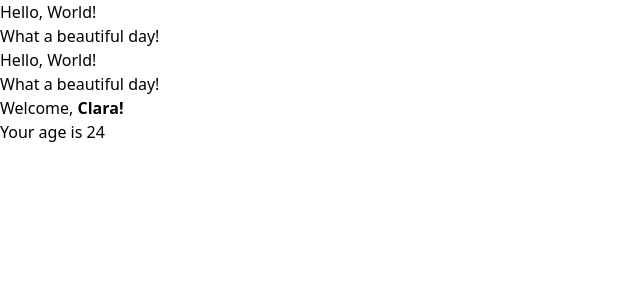
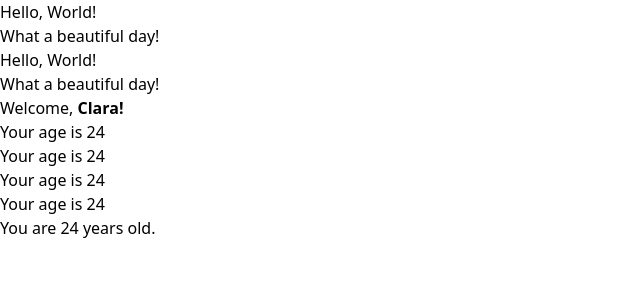
Before and after one commit to SaraBlue17/EserciziReact, a React (Vite) app: page / in a window 1280 px wide. Shown: the top 300 px of the page, without its empty margins (0-640 px from the left). Built offline with nearby package versions, Linux system fonts and the light colour scheme; the HTML template or start-up script is replaced by a standard one.

Commit message:
Conditional Rendering

```diff
--- a/src/App.jsx
+++ b/src/App.jsx
@@ -2,7 +2,7 @@ import HelloWorld from "./HelloWorld";
 import Welcome from "./Welcome";
 
 const name = "Clara";
-const age = "24";
+const age = 24;
 
 export default function App() {
   return (
--- /dev/null
+++ b/src/MessageAge.jsx
@@ -0,0 +1,3 @@
+export default function MessageAge ({age}) {
+    return (<p>{age > 18 ? `You are ${age} years old.` : "You are very young!"}</p>)
+}
--- a/src/Welcome.jsx
+++ b/src/Welcome.jsx
@@ -1,4 +1,5 @@
 import Age from "./Age";
+import MessageAge from "./MessageAge";
 
 export default function Welcome({ name, age }) {
   return (
@@ -7,6 +8,11 @@ export default function Welcome({ name, age }) {
         Welcome, <strong>{name}!</strong>
       </p>
       <Age age={age} />
+      {age > 18 && <Age age={age} />}
+      {age && <Age age={age} />}
+      {age > 18 && age < 65 && <Age age={age} />}
+      {age > 18 && name === "John" && <Age age={age} />}
+      <MessageAge age={age} />
     </div>
   );
 }
```
